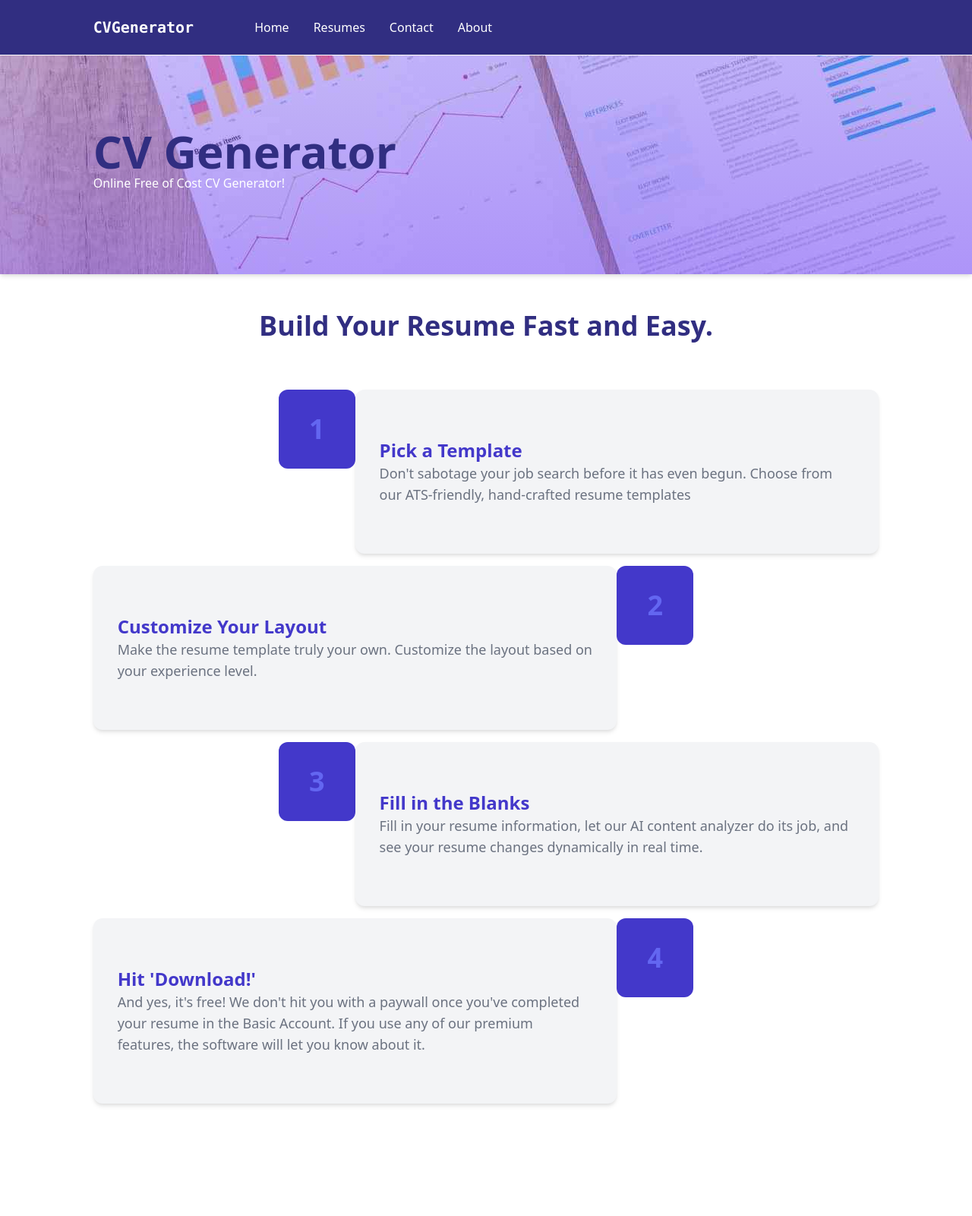
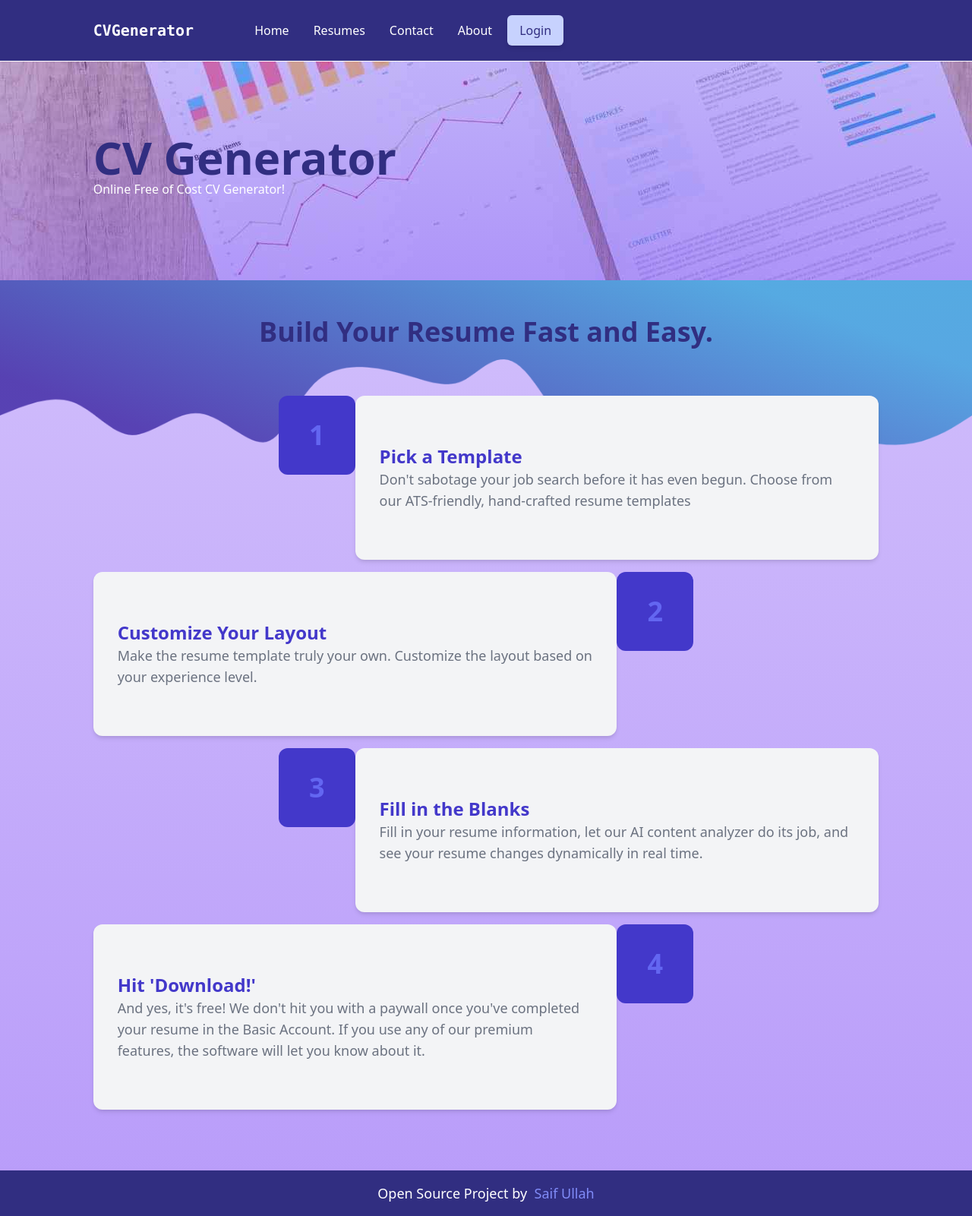
Before and after one commit to mrsaifullah52/cvgenerator, a Next.js app: page / in a window 1280 px wide. Shown: the whole page at 76% size. Before the commit the page ends 1485 px from the top, so only its background shows below. Built offline with nearby package versions, Linux system fonts and the light colour scheme.

Commit message:
Code Simplified and Footer added

```diff
--- /dev/null
+++ b/pages/components/footer.jsx
@@ -0,0 +1,14 @@
+const Footer = () => {
+  return (
+    <footer className="bg-indigo-900">
+      <p className="text-center py-4 text-white text-lg">
+        Open Source Project by &nbsp;
+        <a href="#" className="text-indigo-400">
+          Saif Ullah
+        </a>
+      </p>
+    </footer>
+  );
+};
+
+export default Footer;
--- a/pages/components/header.jsx
+++ b/pages/components/header.jsx
@@ -1,70 +1,93 @@
-import Link from 'next/link';
-import {useState} from 'react';
+import Link from "next/link";
+import { useState } from "react";
 
-const Header =()=>{
-  const [active,setActive]=useState(false);
+const Header = () => {
+  const [active, setActive] = useState(false);
 
-  const toggle=()=>{
+  const toggle = () => {
     setActive(!active);
-  }
+  };
 
-  const navlinks=[
-    {name: "Home", url:"/"},
-    {name: "Resumes", url:"/resumes"},
-    {name: "Contact", url:"/contact"},
-    {name: "About", url:"/about"},
+  const navlinks = [
+    { name: "Home", url: "/" },
+    { name: "Resumes", url: "/resumes" },
+    { name: "Contact", url: "/contact" },
+    { name: "About", url: "/about" },
   ];
 
-  return(<>
+  return (
+    <>
       <header className="bg-indigo-900">
         <div className="mycontainer flex flex-row justify-between relative">
           <div className="flex flex-col md:flex-row lg:flex-row items-center">
             <Link href="/">
-            <a className="text-white font-mono font-black text-xl md:4xl">CVGenerator</a>
+              <a className="text-white font-mono font-black text-xl md:4xl">
+                CVGenerator
+              </a>
             </Link>
 
             <nav className="hidden bg-indigo-900 md:ml-16 md:block lg:block">
               <ul className="flex flex-col md:flex-row lg:flex-row items-center">
-              {
-                navlinks.map((links, key)=>{
-                  return <List props={links} key={key}/>
-                })
-              }
+                {navlinks.map((links, key) => {
+                  return <List props={links} key={key} />;
+                })}
+                <Link href="/login">
+                  <a className="block btn-secondary font-medium px-4 py-2">
+                    Login
+                  </a>
+                </Link>
               </ul>
             </nav>
           </div>
 
-
-
-        <button onClick={toggle} className="block md:hidden lg:hidden bg-white rounded-md p-1 h-8">
-          <svg xmlns="http://www.w3.org/2000/svg" className="h-6 w-6 bg-transparent text-indigo-900" fill="none" viewBox="0 0 24 24" stroke="currentColor">
-            <path strokeLinecap="round" strokeLinejoin="round" strokeWidth={2} d="M19 13l-7 7-7-7m14-8l-7 7-7-7" />
+          <button
+            onClick={toggle}
+            className="block md:hidden lg:hidden bg-white rounded-md p-1 h-8"
+          >
+            <svg
+              xmlns="http://www.w3.org/2000/svg"
+              className="h-6 w-6 bg-transparent text-indigo-900"
+              fill="none"
+              viewBox="0 0 24 24"
+              stroke="currentColor"
+            >
+              <path
+                strokeLinecap="round"
+                strokeLinejoin="round"
+                strokeWidth={2}
+                d="M19 13l-7 7-7-7m14-8l-7 7-7-7"
+              />
             </svg>
           </button>
-
         </div>
-      <div className="line w-screen bg-white" style={{height:"1px"}}></div>
+        <div className="line w-screen bg-white" style={{ height: "1px" }}></div>
 
         {/* responsive navbar */}
-      <nav className={`${active?'':'hidden'} bg-indigo-900 z-10 absolute w-screen pb-4`} id="res-menu">
+        <nav
+          className={`${
+            active ? "" : "hidden"
+          } bg-indigo-900 z-10 absolute w-screen pb-4`}
+          id="res-menu"
+        >
           <ul className={`p-6 flex flex-col  items-center justify-between`}>
-          {
-            navlinks.map((links, key)=>{
-              return <List props={links} key={key}/>
-            })
-          }
+            {navlinks.map((links, key) => {
+              return <List props={links} key={key} />;
+            })}
           </ul>
         </nav>
       </header>
-  </>);
-}
+    </>
+  );
+};
 
-const List=({props})=>{
-  return<li className="hover:bg-indigo-500 w-full transition ease-in-out duration-700 rounded-md">
+const List = ({ props }) => {
+  return (
+    <li className="hover:bg-indigo-500 w-full transition ease-in-out duration-700 rounded-md">
       <Link href={props.url}>
         <a className="block text-white font-medium px-4 py-2">{props.name}</a>
       </Link>
     </li>
-}
+  );
+};
 
 export default Header;
--- a/pages/components/homepage.jsx
+++ b/pages/components/homepage.jsx
@@ -1,66 +1,94 @@
-const Homepage=()=>{
-  const data=[
+const Homepage = () => {
+  const data = [
     {
       num: 1,
       heading: "Pick a Template",
-      details: "Don't sabotage your job search before it has even begun. Choose from our ATS-friendly, hand-crafted resume templates"
-    },{
+      details:
+        "Don't sabotage your job search before it has even begun. Choose from our ATS-friendly, hand-crafted resume templates",
+    },
+    {
       num: 2,
       heading: "Customize Your Layout",
-      details: "Make the resume template truly your own. Customize the layout based on your experience level."
-    },{
+      details:
+        "Make the resume template truly your own. Customize the layout based on your experience level.",
+    },
+    {
       num: 3,
       heading: "Fill in the Blanks",
-      details: "Fill in your resume information, let our AI content analyzer do its job, and see your resume changes dynamically in real time."
-    },{
+      details:
+        "Fill in your resume information, let our AI content analyzer do its job, and see your resume changes dynamically in real time.",
+    },
+    {
       num: 4,
       heading: "Hit 'Download!'",
-      details: "And yes, it's free! We don't hit you with a paywall once you've completed your resume in the Basic Account. If you use any of our premium features, the software will let you know about it."
-    }
-  ]
+      details:
+        "And yes, it's free! We don't hit you with a paywall once you've completed your resume in the Basic Account. If you use any of our premium features, the software will let you know about it.",
+    },
+  ];
 
-  return<div>
+  return (
+    <div
+      style={{
+        backgroundImage:
+          "linear-gradient(rgba(139, 92, 246, 0.4),rgba(139, 92, 246, 0.6)),url(imgs/wave.png)",
+      }}
+      class="bg-contain bg-no-repeat pb-12"
+    >
       <div className="mycontainer">
-      <h2 className="font-black text-2xl md:text-3xl lg:text-4xl text-center text-indigo-900 mt-8 mb-16 ">Build Your Resume Fast and Easy.</h2>
-      <LeftBoxs data={data[0]}/>
-      <RightBoxs data={data[1]}/>
-      <LeftBoxs data={data[2]}/>
-      <RightBoxs data={data[3]}/>
+        <h2 className="font-black text-2xl md:text-3xl lg:text-4xl text-center text-indigo-900 mt-8 mb-16 ">
+          Build Your Resume Fast and Easy.
+        </h2>
+        <LeftBoxs data={data[0]} />
+        <RightBoxs data={data[1]} />
+        <LeftBoxs data={data[2]} />
+        <RightBoxs data={data[3]} />
       </div>
     </div>
-}
+  );
+};
 
-const LeftBoxs=({data})=>{
-  return<div className="my-4 flex flex-col md:flex-row lg:flex-row justify-between items-start">
-
+const LeftBoxs = ({ data }) => {
+  return (
+    <div className="my-4 flex flex-col md:flex-row lg:flex-row justify-between items-start">
       <div className="hidden md:block lg:block w-full md:w-1/3 lg:w-1/3 text-4xl font-extrabold">
-      <h2 className="bg-indigo-700 text-indigo-500 float-right inline-block px-10 py-8 rounded-xl">{data.num}</h2>
+        <h2 className="bg-indigo-700 text-indigo-500 float-right inline-block px-10 py-8 rounded-xl">
+          {data.num}
+        </h2>
       </div>
 
-    <div className="w-full md:w-2/3 lg:w-2/3 bg-gray-100 rounded-xl p-8 md:py-16 lg:py-16 shadow-md">
+      <div className="w-full md:w-2/3 lg:w-2/3 bg-gray-100 rounded-xl p-8 md:py-16 lg:py-16 shadow-md hover:shadow-2xl">
         <h3 className="font-bold text-xl md:text-2xl lg:text-2xl text-indigo-700">
           <b className="inline-block md:hidden lg:hidden">{`${data.num}. `}</b>
           {data.heading}
         </h3>
-      <p className="font-medium text-base md:text-lg lg:text-lg text-gray-500 ">{data.details}</p>
+        <p className="font-medium text-base md:text-lg lg:text-lg text-gray-500 ">
+          {data.details}
+        </p>
       </div>
     </div>
-}
+  );
+};
 
-const RightBoxs=({data})=>{
-  return<div className="my-4 flex flex-col md:flex-row lg:flex-row justify-between items-start">
-    <div className="w-full md:w-2/3 lg:w-2/3 bg-gray-100 rounded-xl p-8 md:py-16 lg:py-16  shadow-md">
+const RightBoxs = ({ data }) => {
+  return (
+    <div className="my-4 flex flex-col md:flex-row lg:flex-row justify-between items-start">
+      <div className="w-full md:w-2/3 lg:w-2/3 bg-gray-100 rounded-xl p-8 md:py-16 lg:py-16 shadow-md hover:shadow-2xl">
         <h3 className="font-bold text-xl md:text-2xl lg:text-2xl text-indigo-700">
           <b className="inline-block md:hidden lg:hidden">{`${data.num}. `}</b>
           {data.heading}
         </h3>
-      <p className="font-medium text-base md:text-lg lg:text-lg text-gray-500 ">{data.details}</p>
+        <p className="font-medium text-base md:text-lg lg:text-lg text-gray-500 ">
+          {data.details}
+        </p>
       </div>
 
-    <div className="hidden md:block lg:block w-full md:w-1/3 lg:w-1/3 text-4xl font-extrabold">
-      <h2 className="bg-indigo-700 text-indigo-500 float-left inline-block px-10 py-8 rounded-xl">{data.num}</h2>
+      <div className="hidden md:block lg:block w-full md:w-1/3 lg:w-1/3 text-4xl font-extrabold ">
+        <h2 className="bg-indigo-700 text-indigo-500 float-left inline-block px-10 py-8 rounded-xl">
+          {data.num}
+        </h2>
       </div>
     </div>
-}
+  );
+};
 
 export default Homepage;
--- a/pages/components/jumbotrun.jsx
+++ b/pages/components/jumbotrun.jsx
@@ -1,17 +1,22 @@
-const Jumboturn = ()=>{
-  return(
-    <div className="relative h-52 md:h-72 bg-cover bg-no-repeat bg-bottom shadow-md"
-      style={{backgroundImage:"linear-gradient(rgba(139, 92, 246, 0.4),rgba(139, 92, 246, 0.6)),url(imgs/header.jpg)"}}
-      >
+const Jumboturn = () => {
+  return (
+    <div
+      className="relative h-52 md:h-72 bg-cover bg-no-repeat bg-bottom"
+      style={{
+        backgroundImage:
+          "linear-gradient(rgba(139, 92, 246, 0.4),rgba(139, 92, 246, 0.6)),url(imgs/header.jpg)",
+      }}
+    >
       <div className="mycontainer">
         <div className="transform translate-y-10 md:translate-y-20">
-          <h2 className="text-indigo-900 font-black text-2xl md:text-6xl">CV Generator</h2>
+          <h2 className="text-indigo-900 font-black text-2xl md:text-6xl">
+            CV Generator
+          </h2>
           <p className="text-white">Online Free of Cost CV Generator!</p>
         </div>
       </div>
     </div>
-  )
-}
-
+  );
+};
 
 export default Jumboturn;
--- a/pages/index.jsx
+++ b/pages/index.jsx
@@ -1,13 +1,17 @@
-import Header from "./components/header"
-import Jumbotrun from "./components/jumbotrun"
-import Homepage from "./components/homepage"
+import Header from "./components/header";
+import Jumbotrun from "./components/jumbotrun";
+import Homepage from "./components/homepage";
+import Footer from "./components/footer";
 
 function index() {
-  return<>
-    <Header/>
-    <Jumbotrun/>
-    <Homepage/>
-  </>
+  return (
+    <>
+      <Header />
+      <Jumbotrun />
+      <Homepage />
+      <Footer />
+    </>
+  );
 }
 
-export default index
+export default index;
--- /dev/null
+++ b/pages/login.jsx
@@ -0,0 +1,10 @@
+import Header from "./components/header";
+
+const Login = () => {
+  return (
+    <>
+      <Header />
+    </>
+  );
+};
+export default Login;
--- a/pages/view/[file].js
+++ b/pages/view/[file].js
@@ -0,0 +1,5 @@
+const File=()=>{
+  return(<></>)
+}
+
+export default File
--- a/tailwind.config.js
+++ b/tailwind.config.js
@@ -4,7 +4,8 @@ module.exports = {
   theme: {
     extend: {
       backgroundImage:{
-        'hero': "url('/imgs/header.jpg')"
+        'hero': "url('/imgs/header.jpg')",
+        'wave': "url('/imgs/wave.png')"
       }
     },
   },
```
Also changed, not shown: pages/components/[cvoutput].jsx (+2 -51 lines), pages/components/cvcomponents/cvheader.jsx (added, +54 -0 lines), public/imgs/wave.png (added). Lines whose indentation alone changed are shown as unchanged.
